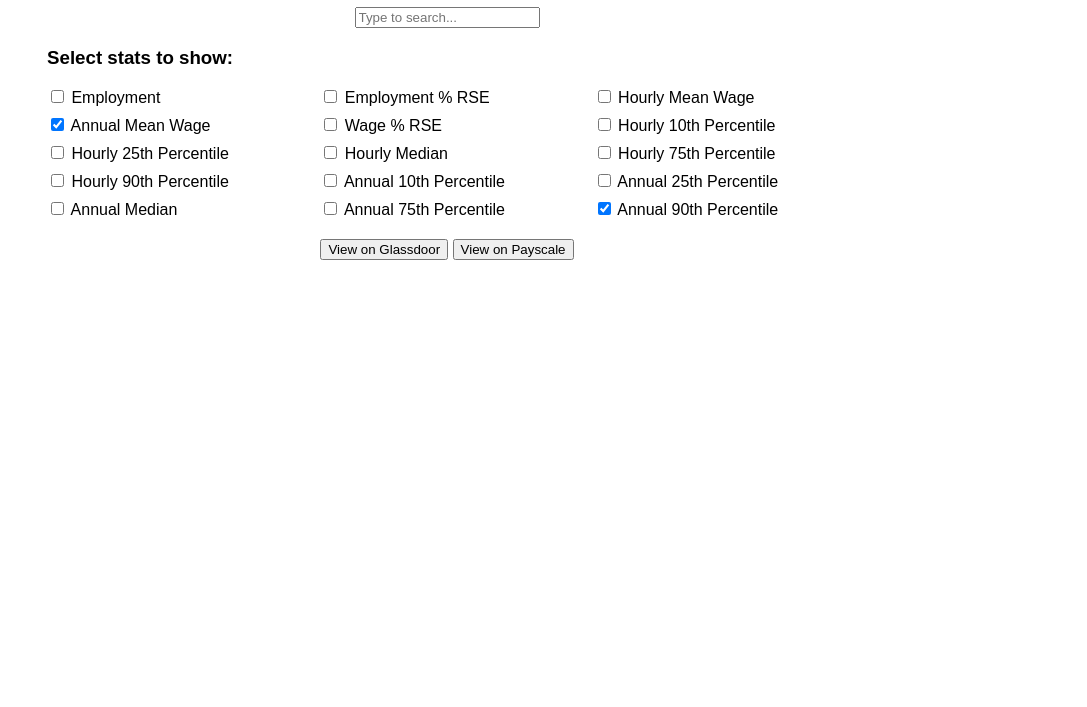
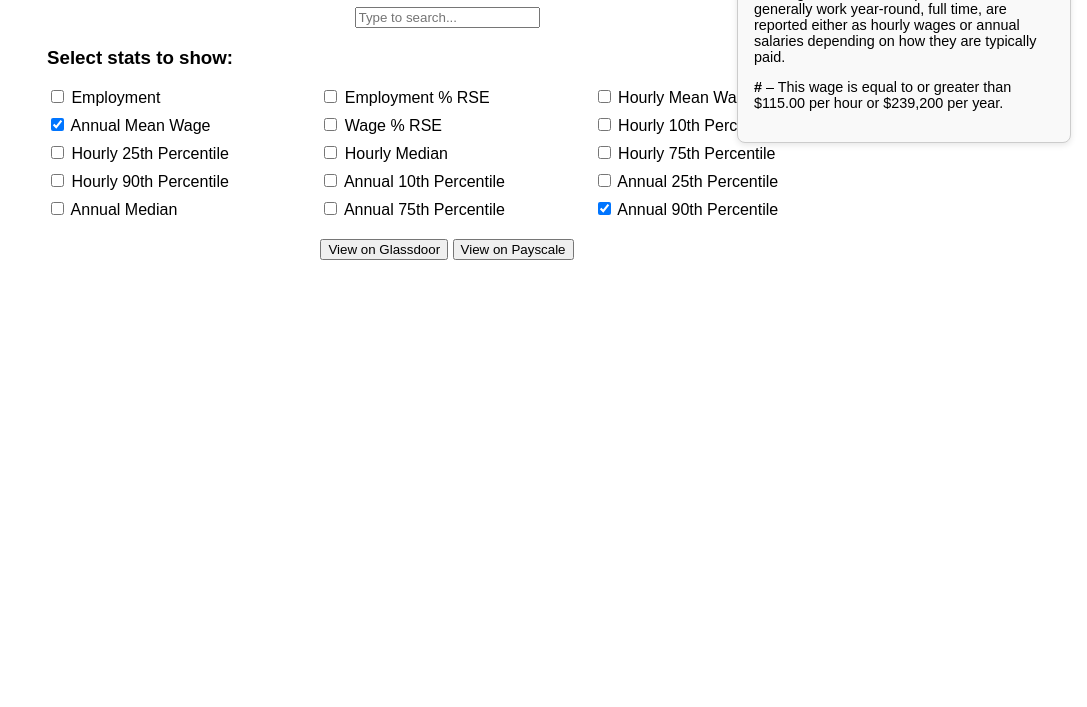
Before and after one commit to cleparke/BLSInfoGetter, a plain HTML site: page index.html in a window 1280 px wide. Shown: the part 93-800 px from the top of the page, without its empty margins (193-1280 px from the left). Drawn offline with Linux system fonts and the light colour scheme.

Commit message:
Update index.html

```diff
--- a/index.html
+++ b/index.html
@@ -36,6 +36,23 @@
   <div style="text-align:center;">
   <h1>Search Occupations</h1>
   </div>
+  <div style="
+  position: absolute;
+  top: 1rem;
+  right: 1rem;
+  max-width: 300px;
+  border: 1px solid #ccc;
+  border-radius: 8px;
+  padding: 1rem;
+  background-color: #f9f9f9;
+  font-size: 0.9rem;
+  box-shadow: 0 2px 6px rgba(0, 0, 0, 0.1);
+">
+  <p><a href="https://data.bls.gov/oes/#/industry/000000" target="_blank"><strong>View Source</strong></a></p>
+  <p><strong>*</strong> – Wages for some occupations that do not generally work year-round, full time, are reported either as hourly wages or annual salaries depending on how they are typically paid.</p>
+  <p><strong>#</strong> – This wage is equal to or greater than $115.00 per hour or $239,200 per year.</p>
+</div>
+
 <div style="text-align:center;">
   <input type="text" id="searchBox" placeholder="Type to search..." />
 </div>
```
